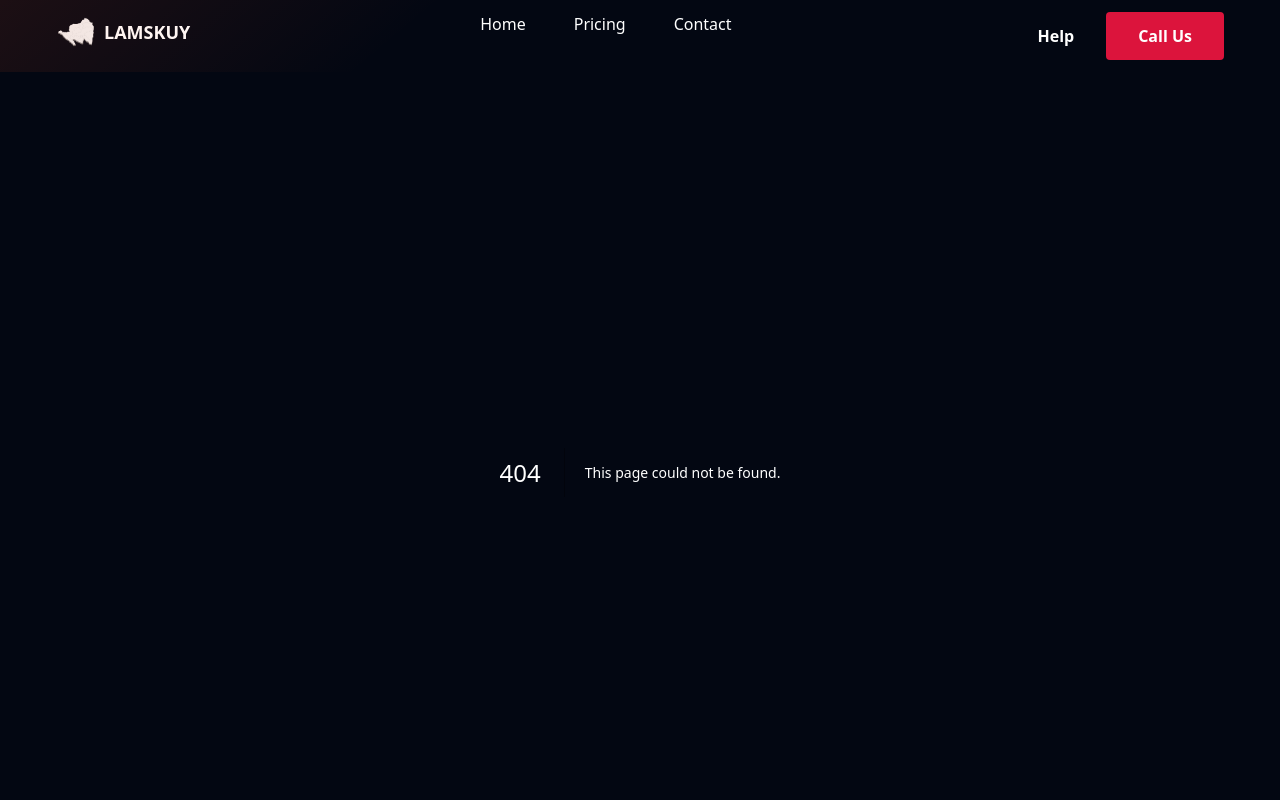
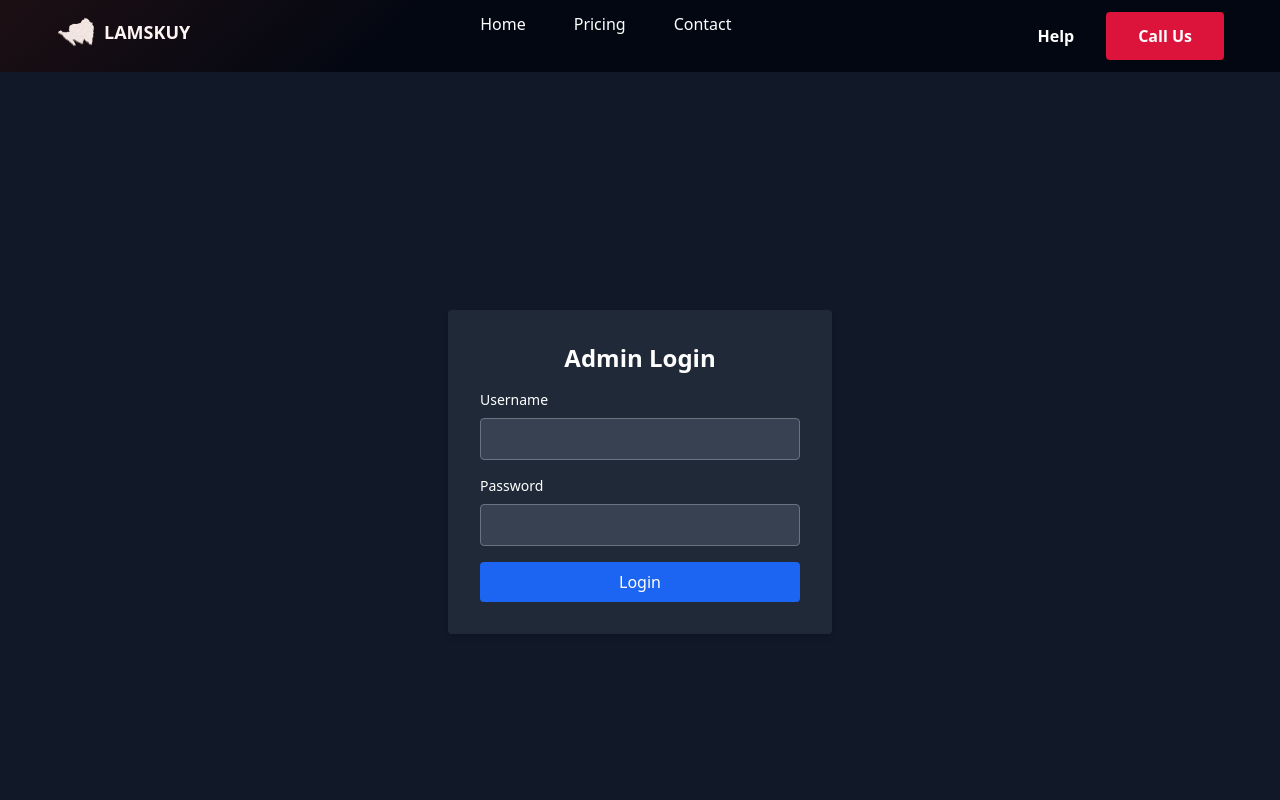
Before and after one commit to lioneladitya/IF22A-ElGasing, a Next.js app: page /admin/login in a window 1280 px wide. Before the commit this address had no page. Shown: the top 800 px of the page. Built offline with nearby package versions, Linux system fonts and the light colour scheme.

Commit message:
Surya Aditya : Menambah Fitur Login untuk Admin

```diff
--- /dev/null
+++ b/app/admin/login/page.tsx
@@ -0,0 +1,56 @@
+"use client";
+
+import React, { useState } from "react";
+import { useRouter } from "next/navigation";
+
+const LoginPage = () => {
+  const [username, setUsername] = useState("");
+  const [password, setPassword] = useState("");
+  const router = useRouter();
+
+  const handleLogin = (e: React.FormEvent) => {
+    e.preventDefault();
+
+    if (username === "admin" && password === "admin123") {
+      router.push("/admin/dashboard");
+    } else {
+      alert("Invalid username or password");
+    }
+  };
+
+  return (
+    <div className="min-h-screen flex items-center justify-center bg-gray-900 text-white">
+      <form onSubmit={handleLogin} className="bg-gray-800 p-8 rounded shadow-md w-96">
+        <h2 className="text-2xl font-bold mb-4 text-center">Admin Login</h2>
+        <div className="mb-4">
+          <label className="block text-sm font-medium mb-2">Username</label>
+          <input
+            type="text"
+            className="w-full p-2 rounded bg-gray-700 focus:outline-none"
+            value={username}
+            onChange={(e) => setUsername(e.target.value)}
+            required
+          />
+        </div>
+        <div className="mb-4">
+          <label className="block text-sm font-medium mb-2">Password</label>
+          <input
+            type="password"
+            className="w-full p-2 rounded bg-gray-700 focus:outline-none"
+            value={password}
+            onChange={(e) => setPassword(e.target.value)}
+            required
+          />
+        </div>
+        <button
+          type="submit"
+          className="w-full bg-blue-600 py-2 rounded hover:bg-blue-700"
+        >
+          Login
+        </button>
+      </form>
+    </div>
+  );
+};
+
+export default LoginPage;
```
